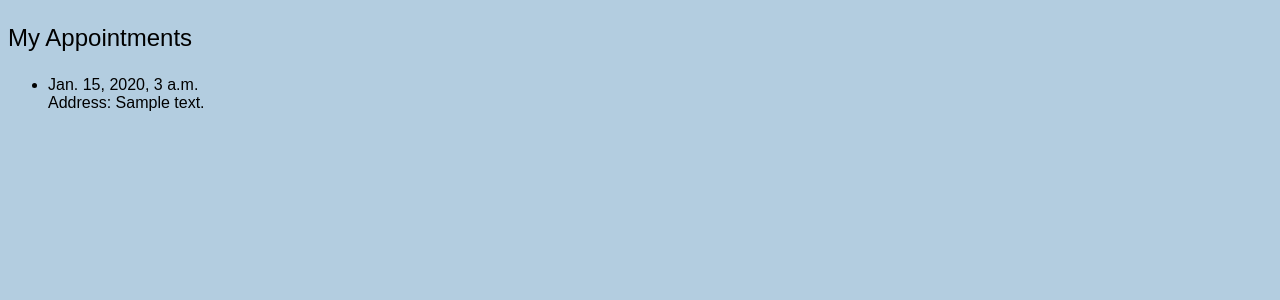
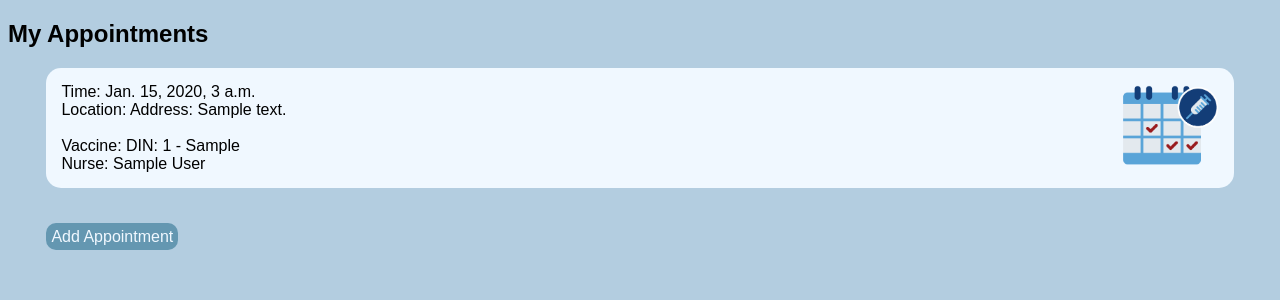
Before and after one commit to tyleryip/vaccine-tracking-app, a Django app: page /civilian/1/appointments/ in a window 1280 px wide. Shown: the top 300 px of the page. Run offline with Django 3.2, Linux system fonts and the light colour scheme; tables that the repository leaves empty hold one stand-in row (values such as "Sample post").

Commit message:
### Feat: Added graphics for civilian appointments, started styling on civilian doctor

```diff
--- a/cpsc471-project/tracker/static/tracker/civilian_appointments.css
+++ b/cpsc471-project/tracker/static/tracker/civilian_appointments.css
@@ -3,10 +3,55 @@ body {
   font-family: Arial, Helvetica, sans-serif;
 }
 
-.subheading {
+.heading {
   font-size: 24px;
+}
+
+.appointment {
+  background-color: aliceblue;
+  padding: 15px;
+  border-radius: 15px;
+  margin-left: 3vw;
+  margin-right: 3vw;
+  margin-top: 2vh;
+}
+
+.appointment p {
+  margin: 0;
+}
+
+.appointment-icon {
+  width: 100%;
+  height: auto;
+  max-width: 100px;
+  float: right;
+  display: block;
 }
 
 .no-appointments {
   font-style: italic;
 }
+
+.buttons {
+  margin-top: 5vh;
+  margin-left: 3vw;
+}
+
+.button {
+  background-color: #6497b1;
+  color: aliceblue;
+  text-decoration: none;
+  font-size: 16px;
+  padding-top: 5px;
+  padding-bottom: 5px;
+  padding-left: 5px;
+  padding-right: 5px;
+  border-radius: 10px;
+}
+
+.button:hover {
+  background-color: aliceblue;
+  color: #6497b1;
+  box-shadow: 0 12px 16px 0 rgba(0, 0, 0, 0.24),
+    0 17px 50px 0 rgba(0, 0, 0, 0.19);
+}
--- a/cpsc471-project/tracker/templates/tracker/civilian_appointments.html
+++ b/cpsc471-project/tracker/templates/tracker/civilian_appointments.html
@@ -14,19 +14,29 @@
     />
   </head>
   <body>
-    <p class="subheading">My Appointments</p>
+    <h2 class="heading">My Appointments</h2>
     {% if my_appointments %}
-    <ul>
+    <div class="appointment-info">
       {% for appointment in my_appointments %}
-      <li>
-        {{appointment.time}}
+      <div class="appointment">
+        <img
+          class="appointment-icon"
+          src="{% static 'tracker/graphics/appointment.png' %}"
+          alt="appointment"
+        />
+        <p>Time: {{appointment.time}}</p>
+        <p>Location: {{appointment.vaccination_site_address}}</p>
         <br />
-        {{appointment.vaccination_site_address}}
-      </li>
+        <p>Vaccine: {{appointment.vaccine_DIN_no}}</p>
+        <p>Nurse: {{appointment.nurse_hcc_no.get_fullname}}</p>
+      </div>
       {% endfor %}
-    </ul>
+    </div>
     {% else %}
     <p class="no-appointments">You do not currently have any appointments.</p>
     {% endif %}
+    <div class="buttons">
+      <a class="button" href="">Add Appointment</a>
+    </div>
   </body>
 </html>
--- a/cpsc471-project/tracker/templates/tracker/civilian_homepage.html
+++ b/cpsc471-project/tracker/templates/tracker/civilian_homepage.html
@@ -16,6 +16,11 @@
   <body>
     <h2 class="header">My Information</h2>
     <div class="information">
+      <img
+        class="profile-icon"
+        src="{% static 'tracker/graphics/user-profile.svg' %}"
+        alt="profile"
+      />
       <p>Name: {{my_civilian.get_fullname}}</p>
       <p>Age: {{my_civilian.age}}</p>
       <p>Sex: {{my_civilian.sex}}</p>
```
Also changed, not shown: cpsc471-project/tracker/static/tracker/civilian_doctor.css (+25 -1 lines), cpsc471-project/tracker/static/tracker/civilian_homepage.css (+8 -0 lines), cpsc471-project/tracker/templates/tracker/civilian_doctor.html (+9 -9 lines), cpsc471-project/tracker/static/tracker/graphics/user-profile.svg (added).
